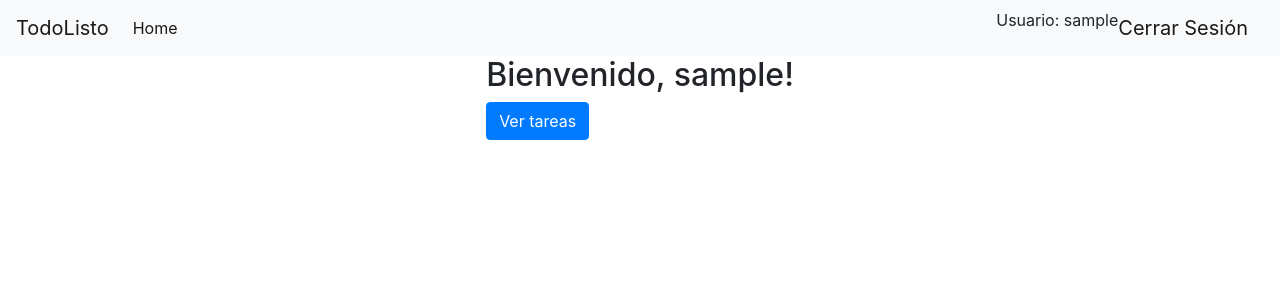
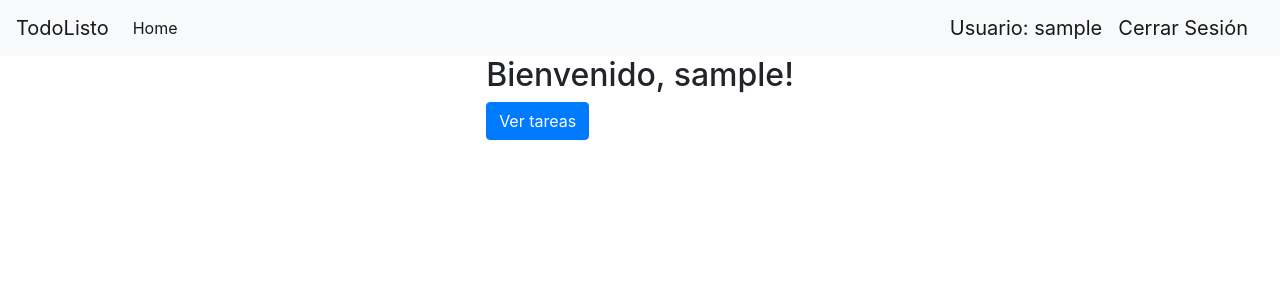
Before and after one commit to scarrascofuentes/todolisto_django, a Django app: page /todolisto/home in a window 1280 px wide. Shown: the top 300 px of the page. Run offline with Django 3.2, Linux system fonts and the light colour scheme; the visitor is signed in with stand-in values (Sample User, id 1); some libraries are stand-ins or nearby versions.

Commit message:
Style: reubicación apropiada de username en navbar

```diff
--- a/main/templates/base2.html
+++ b/main/templates/base2.html
@@ -25,7 +25,7 @@
                   </a>
               </li>
           </ul>
-          <p>Usuario: {{ user.username }}</p>
+          <a class="navbar-brand" href="#"> Usuario:  {{user.username}}</a>
           <a class="navbar-brand" href="{% url 'logout' %}">   Cerrar Sesión</a>
       </nav>
       {% block content %} {% endblock %}
```
